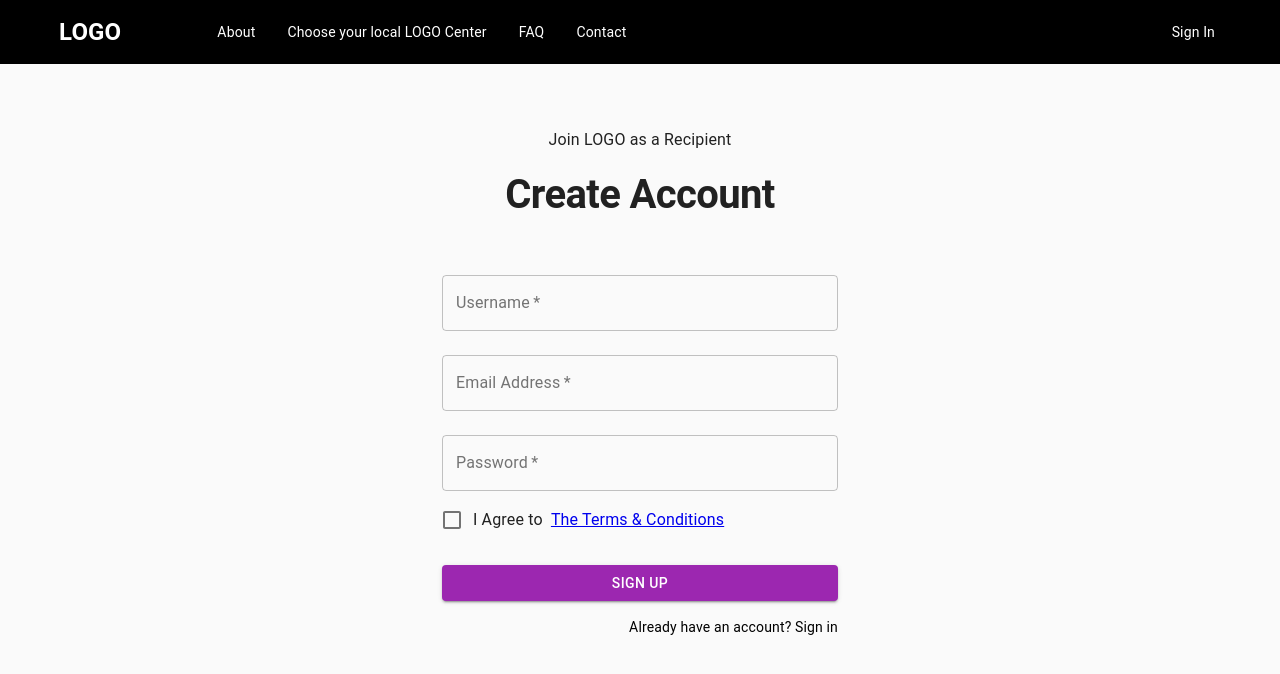
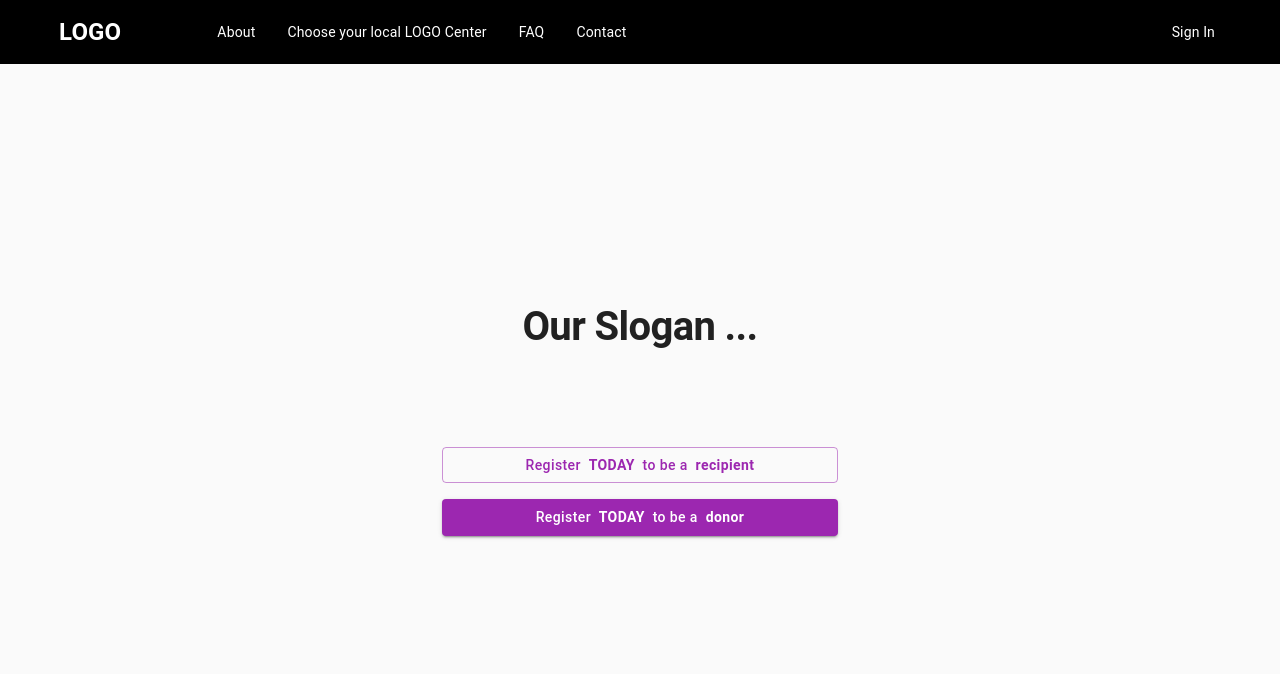
Before and after one commit to dsc-sookmyung/2021-Gitribute-SolutionChallenge, a React (Create React App) app in the folder frontend/: page /join in a window 1280 px wide. Shown: the top 674 px of the page. Built offline with nearby package versions, Linux system fonts and the light colour scheme.

Commit message:
Add Sign-up landing Page

```diff
--- a/frontend/src/components/SignUp/Join.js
+++ b/frontend/src/components/SignUp/Join.js
@@ -1,16 +1,16 @@
-import React from 'react';
+import React, { useState } from 'react';
 import Button from '@material-ui/core/Button';
-import CssBaseline from '@material-ui/core/CssBaseline';
 import TextField from '@material-ui/core/TextField';
 import FormControlLabel from '@material-ui/core/FormControlLabel';
 import Checkbox from '@material-ui/core/Checkbox';
 import Link from '@material-ui/core/Link';
 import Grid from '@material-ui/core/Grid';
 import Typography from '@material-ui/core/Typography';
-import { makeStyles, ThemeProvider } from '@material-ui/core/styles';
+import { makeStyles } from '@material-ui/core/styles';
 import Container from '@material-ui/core/Container';
-import TermPopup from './TermPopup';
-import MyTheme from '../Common/MyTheme';
+import CustomPopup from '../Common/CustomPopup';
+import IconButton from '@material-ui/core/IconButton';
+import HelpOutlineIcon from '@material-ui/icons/HelpOutline';
 
 const useStyles = makeStyles((theme) => ({
   paper: {
@@ -21,25 +21,81 @@ const useStyles = makeStyles((theme) => ({
   },
   form: {
     width: '100%',
-    marginTop: theme.spacing(5),
+    marginTop: theme.spacing(3),
   },
   submit: {
     margin: theme.spacing(3, 0, 2),
   },
+  button: {
+    width: '100%',
+    marginTop: theme.spacing(2),
+  },
+  slogan: {
+    marginTop: theme.spacing(30),
+    display: 'flex',
+    justifyContent: 'center',
+    marginBottom: theme.spacing(12)
+  },
+  input: {
+    display: 'none'
+  }
 }));
 
 export default function Join() {
   const classes = useStyles();
+  const [role, setRole] = useState(0);
+
+  const joinRecipient = (e) => {
+    e.preventDefault();
+    setRole(1);
+  }
+
+  const joinDonor = (e) => {
+    e.preventDefault();
+    setRole(2);
+  }
 
   return (
     <Container component="main" maxWidth="xs">
-      <CssBaseline />
-      <div className={classes.paper}>
-        <ThemeProvider theme={MyTheme}>
-          <Typography variant="body1">
-            Join LOGO as a Recipient
-          </Typography>
-          <br />
+      { !role ? (
+        <>
+          <div className={classes.slogan}>
+            <Typography variant="h1">
+              Our Slogan ...
+            </Typography>
+          </div>
+          <div className={classes.button}>
+            <Button
+            fullWidth
+            variant="outlined"
+            color="secondary"
+            onClick={joinRecipient}
+            >
+              Register &nbsp; <strong>TODAY</strong> &nbsp; to be a &nbsp; <strong>recipient</strong>
+            </Button>
+          </div>
+          <div className={classes.button}>
+            <Button
+            fullWidth
+            variant="contained"
+            color="secondary"
+            onClick={joinDonor}
+            >
+              Register &nbsp; <strong>TODAY</strong> &nbsp; to be a &nbsp; <strong>donor</strong>
+            </Button>
+          </div>
+        </>
+      ) : (
+        <div className={classes.paper}>
+          { role === 1 ? (
+            <Typography variant="body1">
+              Join LOGO as a Recipient
+            </Typography>
+          ) : (
+            <Typography variant="body1">
+              Join LOGO as a Donor
+            </Typography>
+          )}
           <Typography variant="h1">
             Create Account
           </Typography>
@@ -75,9 +131,39 @@ export default function Join() {
               id="password"
               autoComplete="current-password"
             />
+            { role === 1 ? (
+              <div className={classes.button}>
+                <input
+                accept="image/*"
+                className={classes.input}
+                id="contained-button-file"
+                multiple
+                type="file"
+                />
+                <label htmlFor="contained-button-file">
+                  <Button variant="contained" color="primary" component="span">
+                    Upload Certificate
+                  </Button>
+                </label>
+                <CustomPopup
+                  trigger={
+                    <IconButton color="primary" aria-label="help">
+                      <HelpOutlineIcon />
+                    </IconButton>}
+                  title="help"
+                  content="help ..."
+                />
+              </div>
+            ) : ( null ) }
             <FormControlLabel
               control={<Checkbox value="agreeTerms" color="secondary" />}
-              label={<div>I Agree to &nbsp;<TermPopup/></div>}
+              label={<div>I Agree to &nbsp;
+                <CustomPopup
+                  trigger="The Terms & Conditions"
+                  title="The Terms & Conditions"
+                  content="About terms and conditions"
+                />
+                </div>}
             />
             <Button
               type="submit"
@@ -96,8 +182,8 @@ export default function Join() {
               </Grid>
             </Grid>
           </form>
-        </ThemeProvider>
-      </div>
+        </div>
+      )}
     </Container>
   );
 }
```
